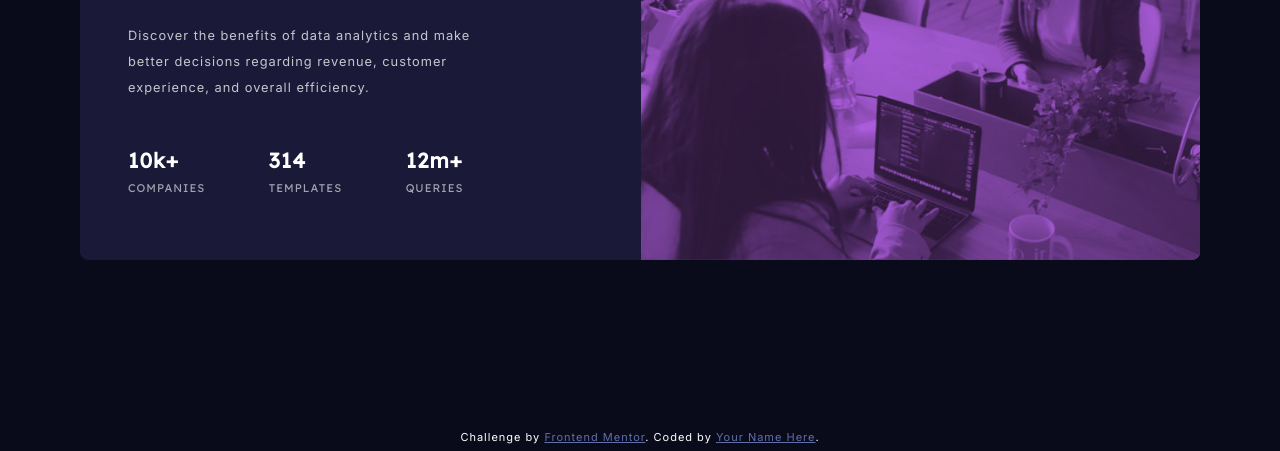
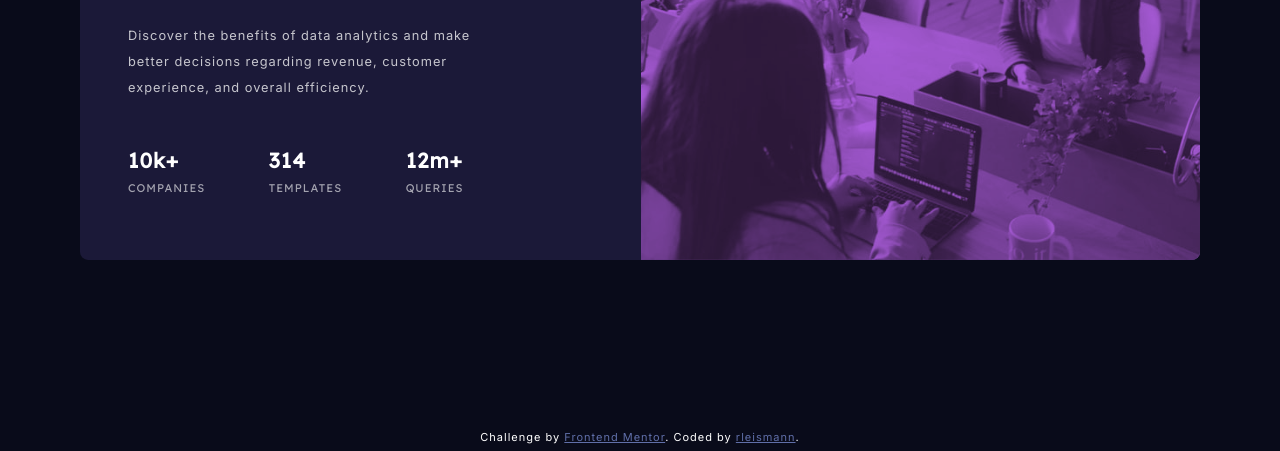
Before and after one commit to Raigle/stats-preview-card-component-challenge, a plain HTML site: page index.html in a window 1280 px wide. Shown: the part 349-800 px from the top of the page. Drawn offline with Linux system fonts and the light colour scheme.

Commit message:
Update index.html

```diff
--- a/index.html
+++ b/index.html
@@ -65,7 +65,7 @@
 
   <footer class="attribution">
     Challenge by <a href="https://www.frontendmentor.io?ref=challenge" target="_blank">Frontend Mentor</a>.
-    Coded by <a href="#">Your Name Here</a>.
+    Coded by <a href="https://github.com/rleismann">rleismann</a>.
   </footer>
 </body>
 </html>
```
